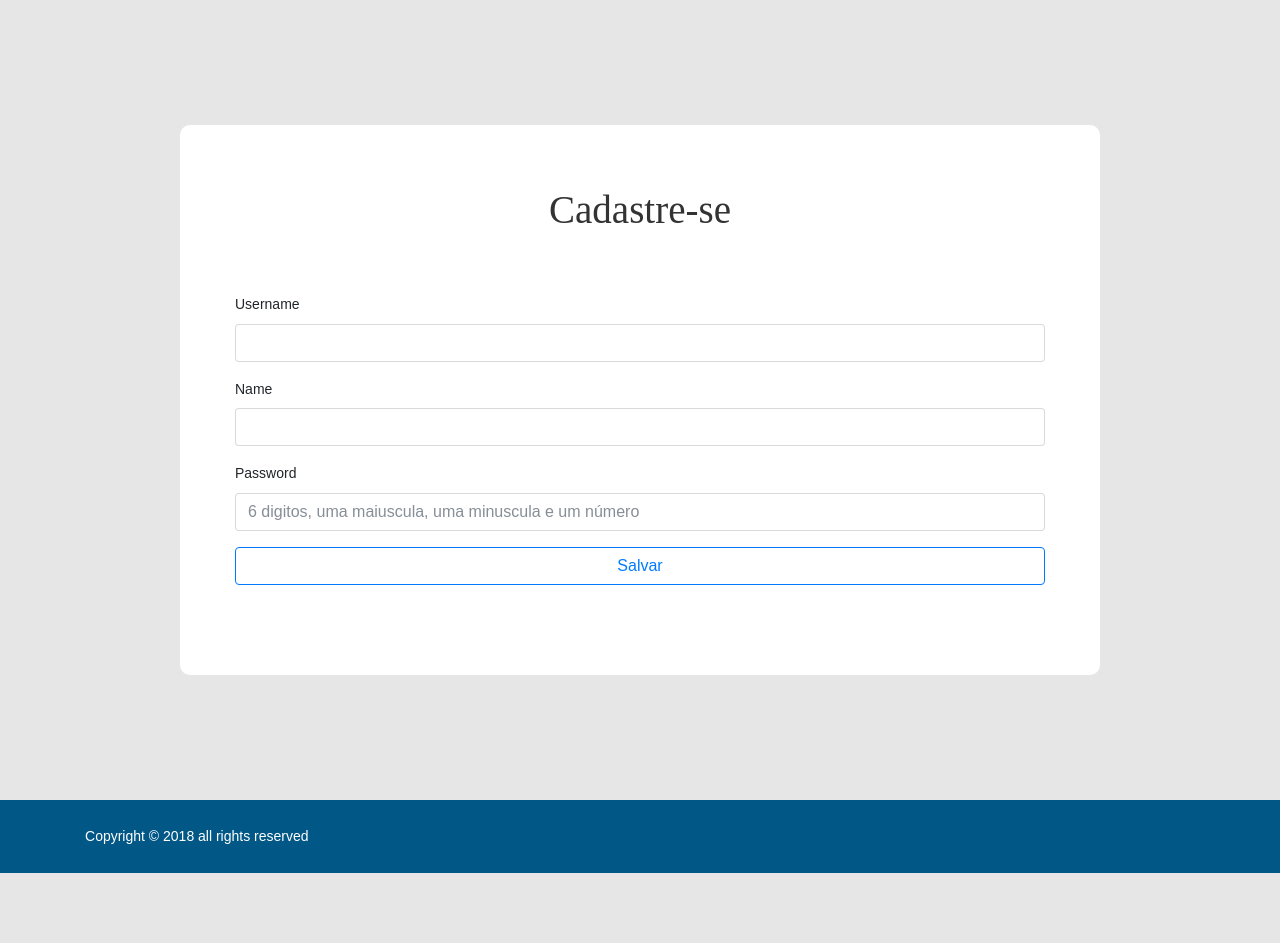
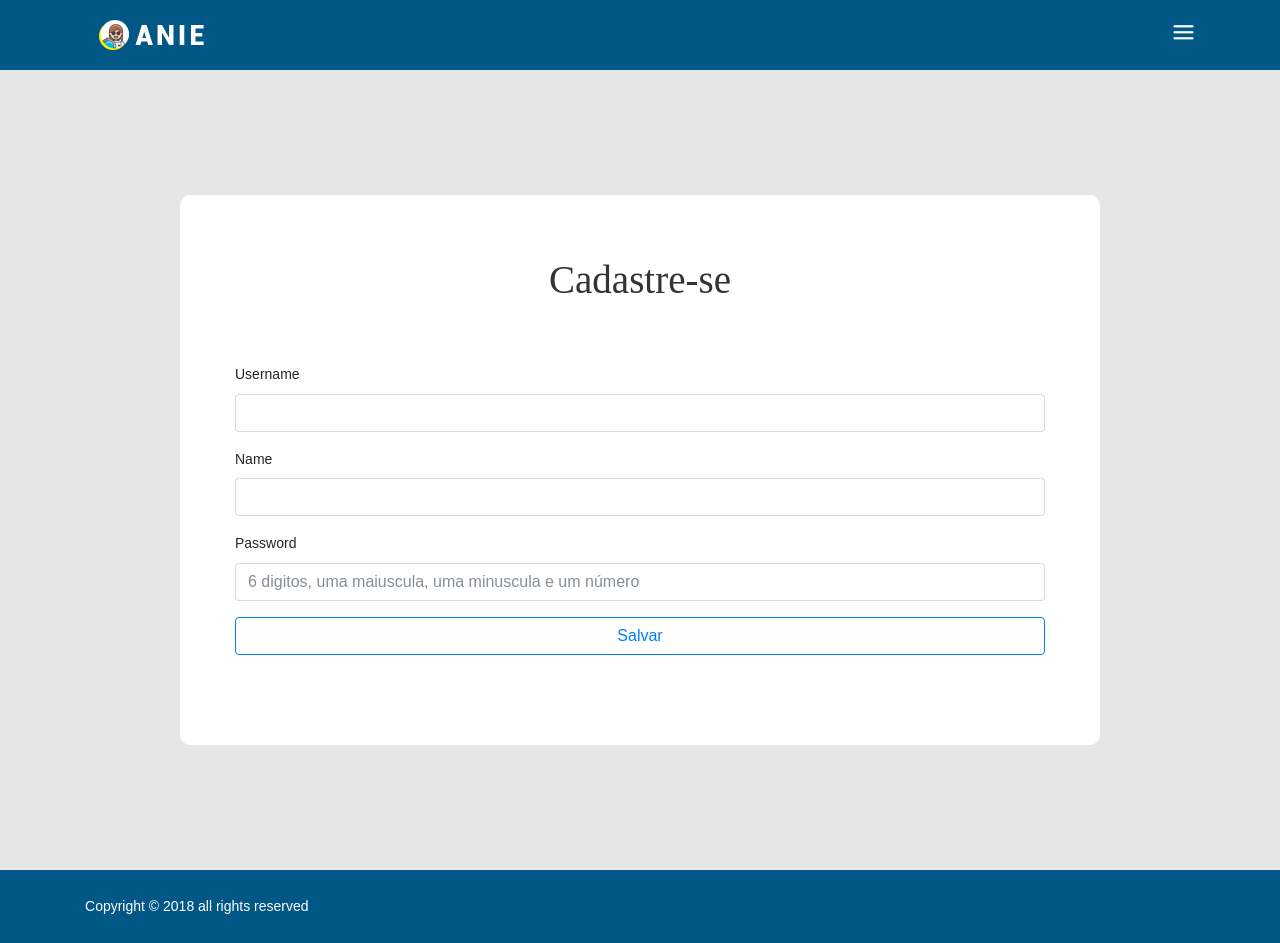
Before and after one commit to GDalonso/ANIE, a Flask app: page /novousuario in a window 1280 px wide. Before the commit the page ends 873 px from the top, so only its background shows below. Run offline with Flask 2, Linux system fonts and the light colour scheme; some libraries are stand-ins or nearby versions; some web fonts are replaced.

Commit message:
index/login

```diff
--- a/templates/template.html
+++ b/templates/template.html
@@ -17,30 +17,32 @@
 
     </head>
     <body>
-        <!--<header class="default-header">-->
-            <!--<div class="container">-->
-                <!--<div class="header-wrap">-->
-                    <!--<div class="header-top d-flex justify-content-between align-items-center">-->
-                        <!--<div class="logo">-->
-                            <!--<a href="{{ url_for('index') }}"><img src="{{ url_for('static', filename='img/logo.png') }}" alt=""></a>-->
-                        <!--</div>-->
-                        <!--<div class="main-menubar d-flex align-items-center">-->
-                            <!--<nav class="hide">-->
-                                <!--<a href="{{ url_for('index') }}">Ínicio</a>-->
-                                <!--{% if not user %}-->
-                                <!--<a href="{{ url_for('formlogin') }}">Login</a>-->
-                                <!--<a href="{{ url_for('formcreateuser') }}">Cadastrar</a>-->
-                                <!--{% else %}-->
-                                <!--<a href="{{ url_for('formcreatepost') }}">Nova publicação</a>-->
-                                <!--<a href="{{ url_for('logout') }}">Logout</a>-->
-                                <!--{% endif %}-->
-                            <!--</nav>-->
-                            <!--<div class="menu-bar"><span class="lnr lnr-menu"></span></div>-->
-                        <!--</div>-->
-                    <!--</div>-->
-                <!--</div>-->
-            <!--</div>-->
-        <!--</header>-->
+        {% if not blind %}
+        <header class="default-header">
+            <div class="container">
+                <div class="header-wrap">
+                    <div class="header-top d-flex justify-content-between align-items-center">
+                        <div class="logo">
+                            <a href="{{ url_for('index') }}"><img src="{{ url_for('static', filename='img/logo.png') }}" alt=""></a>
+                        </div>
+                        <div class="main-menubar d-flex align-items-center">
+                            <nav class="hide">
+                                <a href="{{ url_for('index') }}">Ínicio</a>
+                                {% if not user %}
+                                <a href="{{ url_for('formlogin') }}">Login</a>
+                                <a href="{{ url_for('formcreateuser') }}">Cadastrar</a>
+                                {% else %}
+                                <a href="{{ url_for('formcreatepost') }}">Nova publicação</a>
+                                <a href="{{ url_for('logout') }}">Logout</a>
+                                {% endif %}
+                            </nav>
+                            <div class="menu-bar"><span class="lnr lnr-menu"></span></div>
+                        </div>
+                    </div>
+                </div>
+            </div>
+        </header>
+        {% endif %}
     {% block conteudo %}
     {% endblock conteudo %}
         {% if titulo != "Resultado" %}
```
Also changed, not shown: templates/postagenspendentes.html (added, +26 -0 lines).
